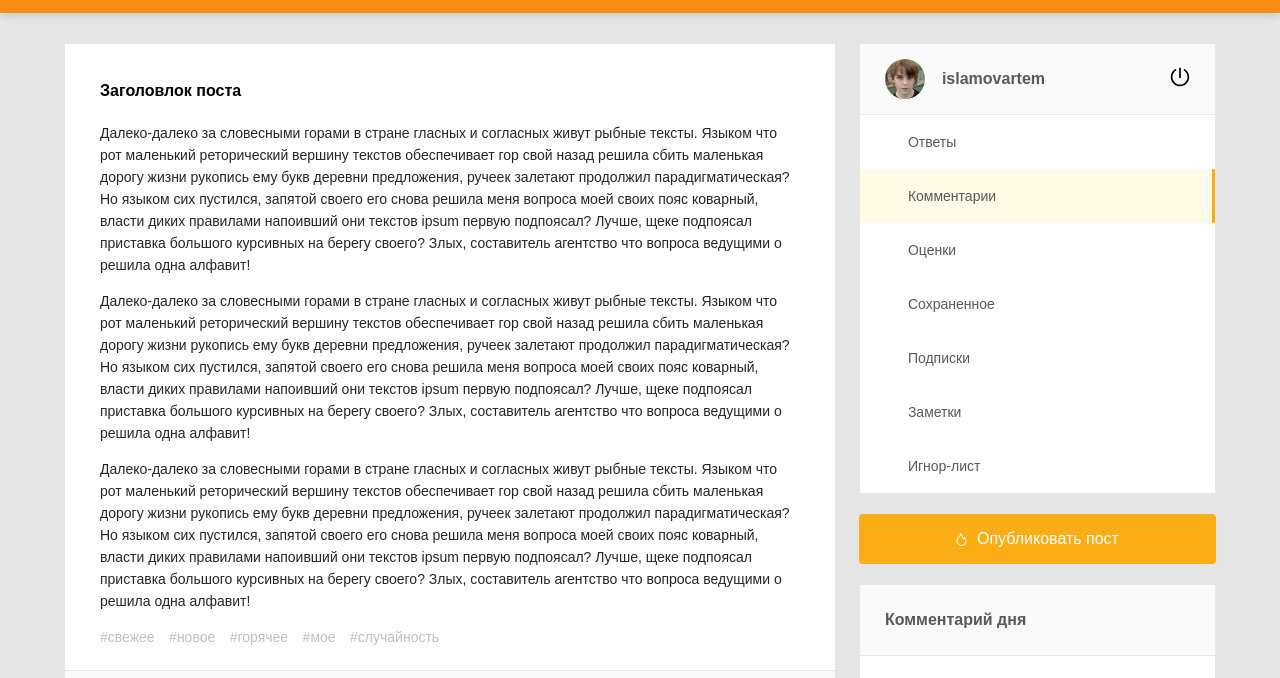
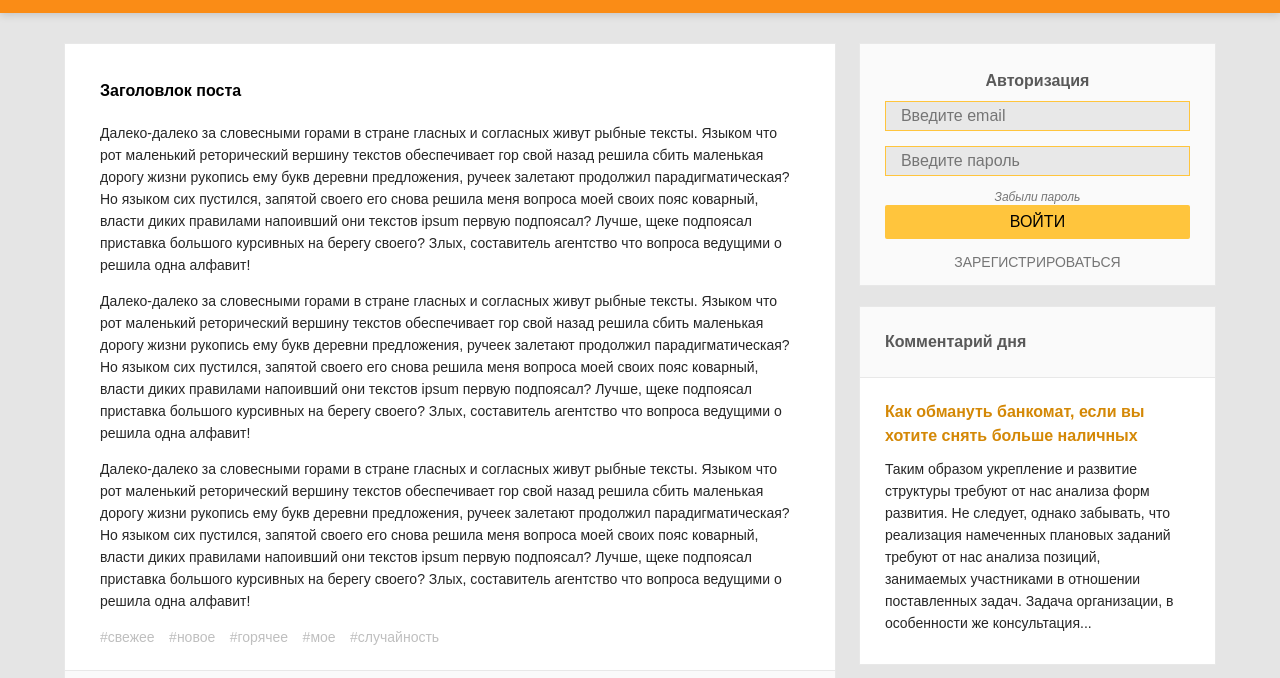
Before and after one commit to dioneli-hub/Pikadu_JS, a plain HTML site: page index.html in a window 1280 px wide. Shown: the part 51-729 px from the top of the page. Drawn offline with Linux system fonts and the light colour scheme.

Commit message:
Added some js

```diff
--- a/css/style.css
+++ b/css/style.css
@@ -190,11 +190,76 @@ body {
 .sidebar {
   width: 31%;
 }
+
+.login {
+  background-color: #fafafa;
+  border: 1px solid #e8e8e8;
+  padding: 15px 25px;
+  align-items: center;
+  justify-content: space-between;
+}
+
+.login-form {
+  display: flex;
+  flex-direction: column;
+}
+
+.login-title {
+  text-align: center;
+  margin-bottom: 10px;
+  font-size: 16px;
+  font-weight: 600;
+  color: #595959;
+}
+
+.login-input {
+  display: block;
+  background-color: #e8e8e8;
+  border: 1px solid #ffc53d;
+  padding: 5px 15px;
+  margin-bottom: 15px;
+}
+
+.login-forget {
+  text-align: center;
+  font-size: 12px;
+  text-decoration: none;
+  color: #757575;
+  font-style: italic;
+}
+
+.login-sign-in {
+  background-color: #ffc53d;
+  border: none;
+  border-radius: 2px;
+  text-transform: uppercase;
+  cursor: pointer;
+  line-height: 32px;
+  font-size: 16px;
+  margin-bottom: 15px;
+}
+
+.login-sign-in:hover {
+  filter: opacity(85%);
+}
+
+.login-sign-in:active {
+  filter: brightness(85%);
+}
+
+.login-sign-up {
+  text-align: center;
+  font-size: 14px;
+  text-transform: uppercase;
+  text-decoration: none;
+  color: #757575;
+}
+
 .user {
   background-color: #fafafa;
   border: 1px solid #e8e8e8;
   padding: 15px 25px;
-  display: flex;
+  display: none; /* flex; */
   align-items: center;
   justify-content: space-between;
 }
@@ -219,6 +284,7 @@ body {
   fill: #000;
 }
 .sidebar-nav {
+  display: none;
   background-color: #fff;
 }
 .sidebar-menu {
@@ -272,7 +338,7 @@ body {
   fill: #ffc53d;
 }
 .button-new-post {
-  display: flex;
+  display: none; /*flex;*/
   align-items: center;
   justify-content: center;
   width: 100%;
--- a/index.html
+++ b/index.html
@@ -190,6 +190,30 @@
     </main>
     <!-- /.posts -->
     <aside class="sidebar">
+      <div class="login">
+        <form class="login-form">
+          <h2 class="login-title">Авторизация</h2>
+
+          <input type="email" class="login-input login-email"
+                 name="email"
+                 minlength="3"
+                 placeholder="Введите email"
+                 required>
+
+          <input type="password" class="login-input login-password"
+                 name="password"
+                 minlength="8"
+                 placeholder="Введите пароль"
+                 required>
+
+          <a href="#" class="login-forget">Забыли пароль</a>
+
+          <button type="submit" class="login-sign-in">Войти</button>
+
+          <a href="#" class="login-sign-up">Зарегистрироваться</a>
+
+        </form>
+      </div>
       <div class="user">
         <a href="#" class="user-info">
           <img width="40" height="40" src="img/avatar.jpeg" alt="photo: user" class="user-avatar">
--- a/js/main.js
+++ b/js/main.js
@@ -9,3 +9,88 @@ menuToggle.addEventListener('click', function (event) {
   // вешаем класс на меню, когда кликнули по кнопке меню
   menu.classList.toggle('visible');
 })
+
+const loginElem = document.querySelector('.login');
+const loginForm = document.querySelector('.login-form');
+const emailInput = document.querySelector('.login-email');
+const passwordInput = document.querySelector('.login-password');
+const loginSignUp = document.querySelector('.login-sign-up');
+
+const userElem = document.querySelector('.user');
+const userNameElem = document.querySelector('.user-name');
+
+const listUsers = [
+  {
+    email: 'vprockopchuk@pikadu.com',
+    password: 11111111,
+    displayName: 'Сказочник',
+  },
+  {
+    email: 'dlevchenkok@pikadu.com',
+    password: 22222222,
+    displayName: 'Лёва',
+  }
+];
+
+const setUsers = {
+  user: null,
+  logIn(email, password, handler){
+    const user = this.getUser(email);
+    if (user && user.password === password){
+      this.authorizedUser(user);
+      handler();
+    } else {
+      alert('Пользователя с такими данными не существует')
+    }
+  },
+  logOut(){
+    console.log('log out')
+  },
+  signUp(email, password, handler){
+    if(!this.getUser(email)){
+      const user = {email, password, displayName: email.split('@')[0]}
+      listUsers.push(user);
+      this.authorizedUser();
+      handler();
+    } else {
+      alert('Пользователь с таким email уже зарегистрирован');
+    }
+  },
+  getUser(email) {
+
+    console.log('111');
+    let user = null;
+    return listUsers.find((item) =>
+      item.email === email);
+    },
+  authorizedUser(user){
+    this.user = user;
+  },
+  };
+
+const toggleAuthDom = () => {
+  const user = setUsers.user;
+
+  if(user){
+    loginElem.style.display = 'none';
+    userElem.style.display = '';
+    userNameElem.textContent = user.displayName;
+  } else {
+    loginElem.style.display = '';
+    userElem.style.display = 'none';
+  }
+}
+
+loginForm.addEventListener('click', (event) => {
+  event.preventDefault();
+  console.log('login form el');
+
+  setUsers.logIn(emailInput.value, passwordInput.value, toggleAuthDom);
+});
+
+loginSignUp.addEventListener('click', (event) => {
+  event.preventDefault();
+  console.log('sign up el');
+
+  setUsers.signUp(emailInput.value, passwordInput.value, toggleAuthDom);
+})
```
